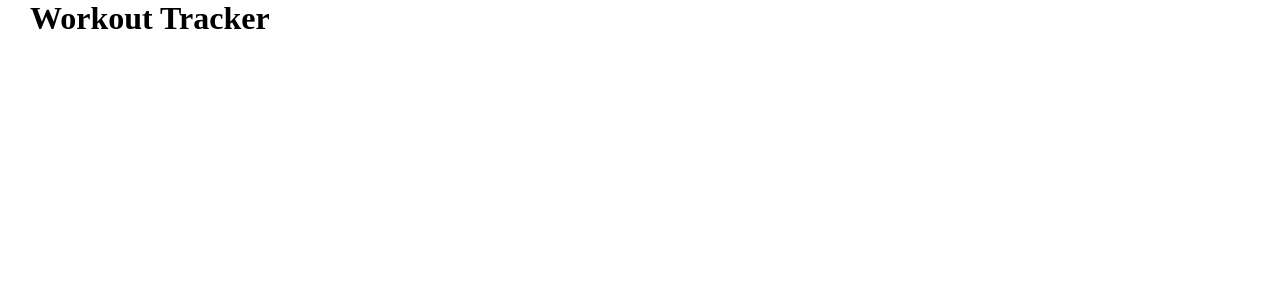
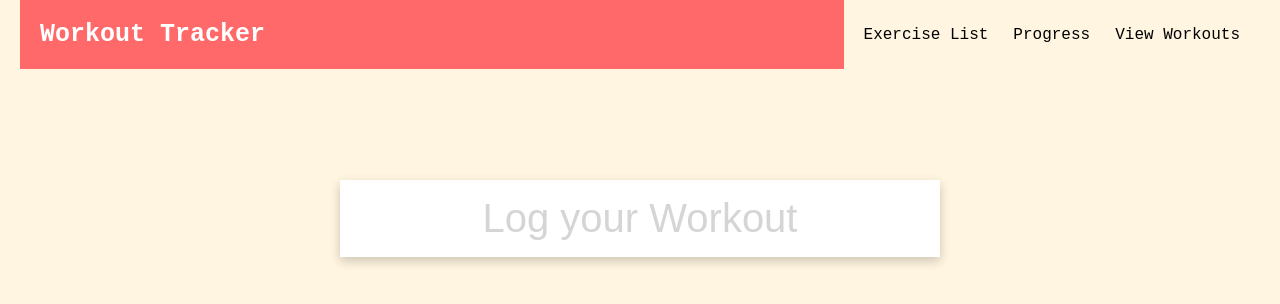
Before and after one commit to visheshgubrani/Workout-Tracker, a plain HTML site: page index.html in a window 1280 px wide. Drawn offline with Linux system fonts and the light colour scheme.

Commit message:
Initial Commit

```diff
--- a/index.html
+++ b/index.html
@@ -7,7 +7,24 @@
     <title>Workout Tracker</title>
 </head>
 <body>
-    <h1>Workout Tracker</h1>
+    <header class="header">
+        <nav class="navbar">
+            <div class="logo">Workout Tracker</div>
+            <ul class="nav-items">
+                <li><a href="#">Exercise List</a></li>
+                <li><a href="#">Progress</a></li>
+                <li><a href="#">View Workouts</a></li>
+            </ul>
+        </nav>
+    </header>
+    <section class="hero">
+        <form action="" id="form">
+            <input type="text" class="input" id="input" placeholder="Log your Workout">
+            <ul class="workouts" id="workouts">
+
+            </ul>
+        </form>
+    </section>
     <script src="script.js"></script>
 </body>
 </html>
--- a/script.js
+++ b/script.js
@@ -0,0 +1,39 @@
+const form = document.getElementById('form');
+const input = document.getElementById('input');
+const workoutsList = document.getElementById('workouts');
+
+form.addEventListener('submit', (e) => {
+
+    e.preventDefault();
+    // console.log(e)
+    addWorkout();
+});
+
+function addWorkout(workout) {
+    let workoutText = input.value;
+    if (workout) {
+        workoutText = workout.text;
+    }
+    // console.log(workoutText)
+    if (workoutText) {
+        const workoutEl = document.createElement('li');
+        if (workout && workout.completed) {
+            workoutEl.classList.add('completed');
+        };
+
+        workoutEl.innerText = workoutText;
+
+        workoutEl.addEventListener('click', () => {
+            workoutEl.classList.toggle('completed')
+        })
+        workoutEl.addEventListener('contextmenu', (e) => {
+            e.preventDefault()
+            workoutEl.remove()
+
+        })
+
+        workoutsList.appendChild(workoutEl)
+        input.value = '';
+
+    }
+}
--- a/styles.css
+++ b/styles.css
@@ -5,7 +5,105 @@
 }
 
 body {
-    max-width: 1260px;
+    max-width: 1240px;
     margin: 0 auto;
-    padding: 0 20px;
+    /* padding: 20px 0px; */
+    height: 100vh;
+    background-color: #FFF5E0;
 }
+
+.header {
+    font-family: 'Courier New', Courier, monospace;
+    /* padding: 20px 0px; */
+    height: 80px;
+}
+
+.navbar {
+    display: flex;
+    justify-content: space-between;
+}
+
+.logo {
+    display: flex;
+    flex: 1;
+    font-size: 25px;
+    font-weight: 600;
+    padding: 20px;
+    background-color: #FF6969;
+    color: #fff;
+}
+
+.nav-items {
+    display: flex;
+    gap: 25px;
+    margin-top: 6px;
+    padding: 20px;
+}
+
+
+
+.nav-items li {
+    list-style-type: none;
+    color: #fff;
+}
+
+.nav-items li a {
+    list-style-type: none;
+    color: black;
+    text-decoration: none;
+}
+
+
+.hero {
+    margin-top: 100px;
+    /* height: 100%; */
+    display: flex;
+    justify-content: center;
+    /* align-items: center; */
+    /* margin: 0; */
+    /* background-color: #BB2525; */
+}
+
+form {
+    box-shadow: 0 4px 10px rgba(0, 0, 0, 0.2);
+    max-width: 100%;
+    width: 600px;
+}
+
+.input {
+    border: none;
+    color: #444;
+    font-size: 2.5rem;
+    padding: 1rem 2rem;
+    display: block;
+    width: 100%;
+}
+
+.input::placeholder {
+    color: #d5d5d5;
+    text-align: center;
+}
+
+.input:focus {
+    outline-color: #FF6969;
+}
+
+/* ul */
+.workouts {
+    background-color: #fff;
+    padding: 0;
+    margin: 0;
+    list-style-type: none;
+}
+
+.workouts li {
+    border-top: 1px solid #e5e5e5;
+    cursor: pointer;
+    font-size: 1.8rem;
+    padding: 1rem 2rem;
+}
+
+.workouts li.completed {
+    color: #b6b6b6;
+    text-decoration: line-through;
+}
```
Also changed, not shown: 1 other file.
